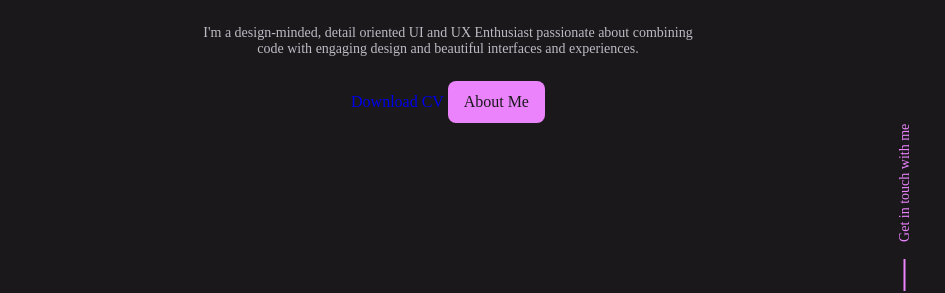
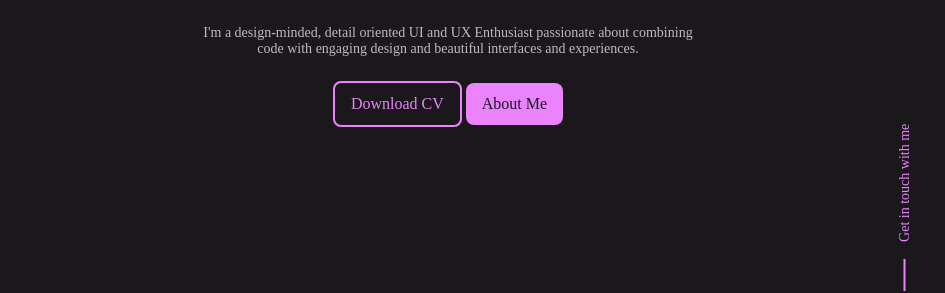
Before and after one commit to helloelizabeth/elizabeth-portfolio, a plain HTML site: page index.html in a window 1280 px wide. Shown: the part 198-491 px from the top of the page, 192-1137 px from the left. Drawn offline with nearby package versions, Linux system fonts and the light colour scheme; files that its build step writes are made by us from their sources; a web font is replaced by a local one.

Commit message:
modified

```diff
--- a/index.html
+++ b/index.html
@@ -77,7 +77,7 @@
 
 
                             <div class="home_buttons">
-                                <a download="" href="assets/pdf/ElizabethMatias-CV.pdf" button button--ghost">Download CV</a>
+                                <a download="" href="assets/pdf/ElizabethMatias-CV.pdf" class="button button--ghost">Download CV</a>
                                 <a href="#about" class="button">About Me</a>
                             </div>
 
```
